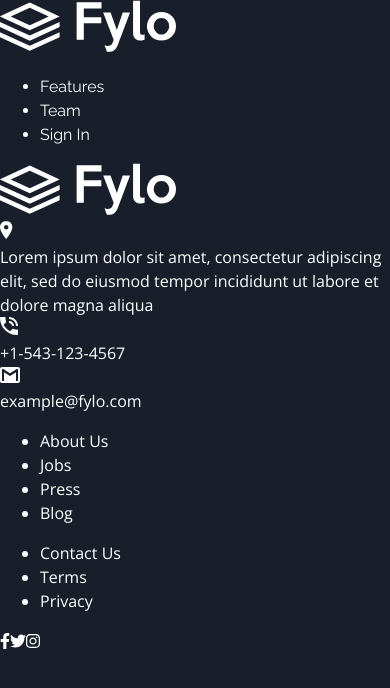
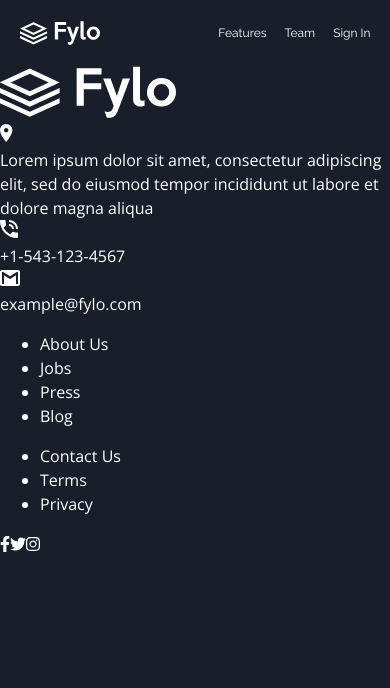
Before and after one commit to Yasmine10/fylo-dark-theme-landing-page, a React (Create React App) app: page / in a window 390 px wide. Shown: the top 688 px of the page. Built offline with nearby package versions, Linux system fonts and the light colour scheme.

Commit message:
Styled the navbar (+ responsiveness)

```diff
--- a/src/assets/styles/base/_reset.scss
+++ b/src/assets/styles/base/_reset.scss
@@ -24,7 +24,8 @@
 
 /* Remove list styles on ul, ol elements with a list role, which suggests default styling will be removed */
 ul[role='list'],
-ol[role='list'] {
+ol[role='list'],
+ul[class] {
   list-style: none;
 }
 
--- a/src/assets/styles/base/_root.scss
+++ b/src/assets/styles/base/_root.scss
@@ -16,7 +16,10 @@
     --ff-primary: "Open Sans", sans-serif;
     --ff-accent: "Raleway", sans-serif;
 
-    --fs-mobile: 0.875rem;
-    --fs-desktop: 1.25rem;
+    --fs-body-mobile: 0.875rem; // 14px
+    --fs-nav-mobile: 0.75rem; // 14px
+
+    --fs-desktop: 1.25rem; // 20px
+    --fs-nav-desktop: 1.0625rem; // 17px
 
 }
--- a/src/assets/styles/base/_utilities.scss
+++ b/src/assets/styles/base/_utilities.scss
@@ -0,0 +1,4 @@
+.container {
+    width: Min(90%, 77.5em);
+    margin: 0 auto;
+}
--- /dev/null
+++ b/src/assets/styles/components/_navbar.scss
@@ -0,0 +1,21 @@
+.navbar {
+    display: flex;
+    justify-content: space-between;
+    align-items: center;
+    margin-block: 0.75rem;
+
+    .logo-container {
+
+        img {
+            max-width: clamp(5rem, 10vw + 1.5rem, 12.5rem);
+        }
+
+    }
+
+    .nav-items {
+        display: flex;
+        gap: 1.5em;
+
+        font-size: clamp(var(--fs-nav-mobile), calc(1vw + 0.25rem), var(--fs-nav-desktop));
+    }
+}
--- a/src/assets/styles/main.scss
+++ b/src/assets/styles/main.scss
@@ -3,4 +3,5 @@
 @use "./base/global";
 @use "./base/utilities";
 
+@use "./components/navbar";
 @use "./components/footer";
--- a/src/components/Navbar.js
+++ b/src/components/Navbar.js
@@ -1,17 +1,17 @@
 import React from 'react';
 
-import { ReactComponent as Logo } from '../assets/images/logo.svg';
+import Logo from "../assets/images/logo.svg";
 
 const Navbar = () => {
     return (
-        <nav>
+        <nav className="navbar container">
             <div className="logo-container">
-                <Logo />
+                <img src={Logo} alt="" />
             </div>
-            <ul>
-                <li>Features</li>
-                <li>Team</li>
-                <li>Sign In</li>
+            <ul className="nav-items">
+                <li className="nav-item">Features</li>
+                <li className="nav-item">Team</li>
+                <li className="nav-item">Sign In</li>
             </ul>
         </nav>
     )
```
